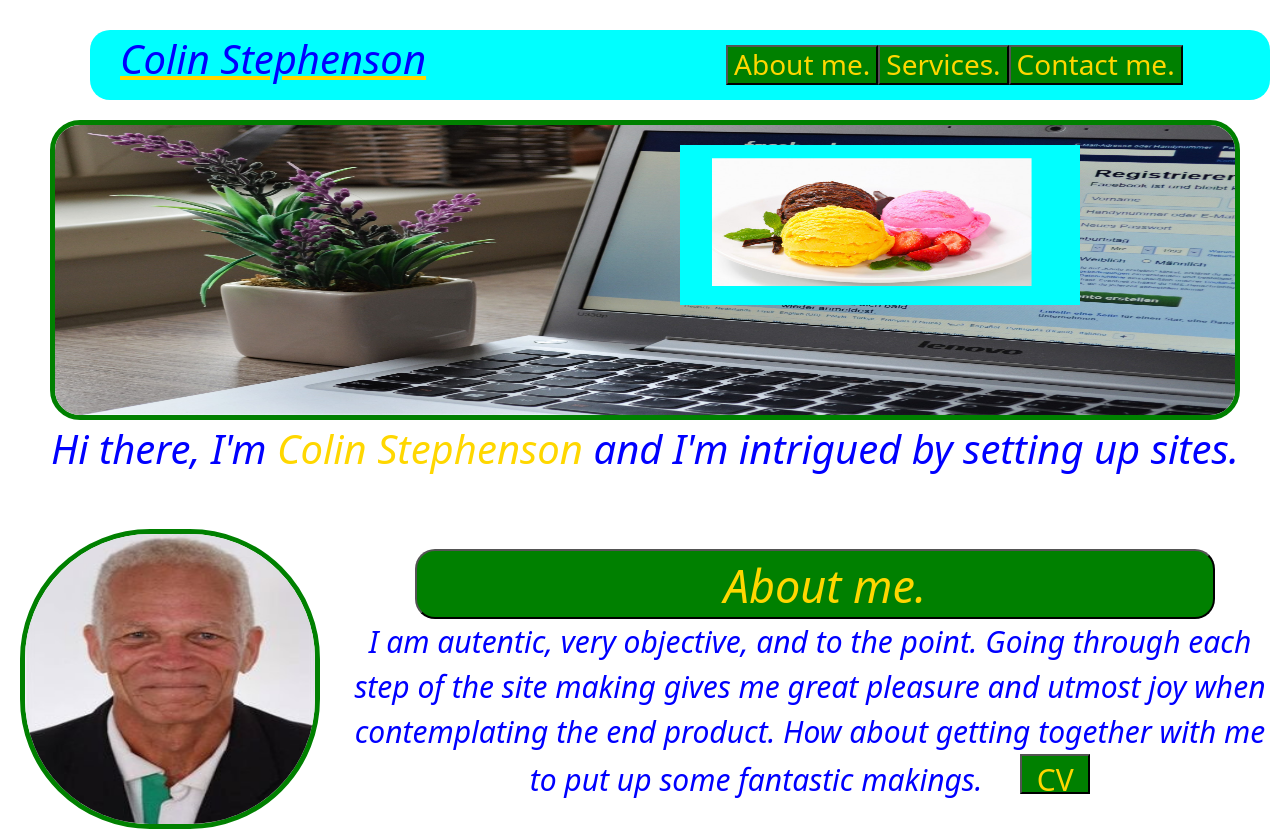
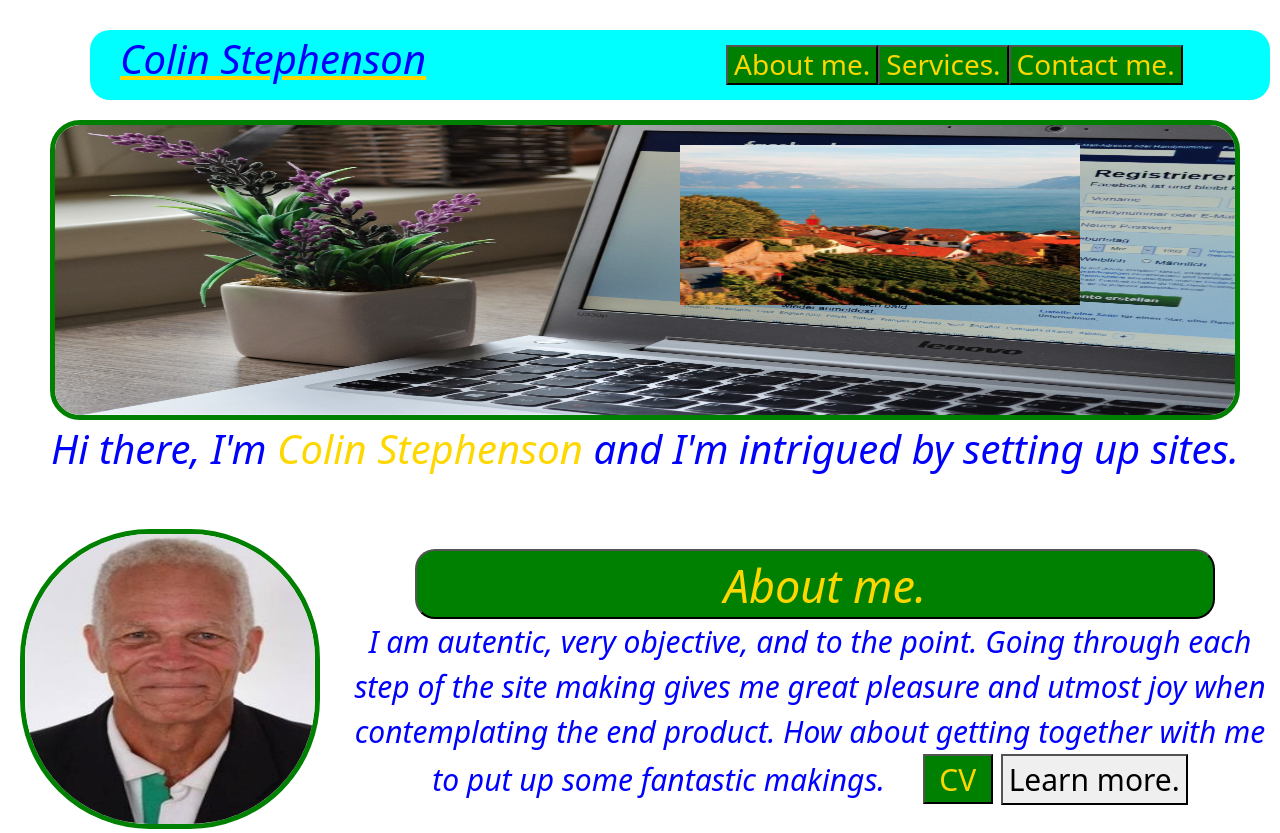
Before and after one commit to colinjeremiahbernard/new-portfolio, a plain HTML site: page index.html in a window 1280 px wide. Shown: the top 833 px of the page. Drawn offline with nearby package versions, Linux system fonts and the light colour scheme; files whose address does not match are found by name.

Commit message:
Easy going

```diff
--- a/index.html
+++ b/index.html
@@ -16,8 +16,10 @@
 </head>
 <body>
     <div class="topo">
-    <img class="beginning" src = "Computer image.jpg" alt=" ">
-    <img class="box2" src="Foodbox1.png" alt = " ">
+    <img class="beginning" src = "IMAGES/Computer image.jpg" alt=" ">
+    <img class="box2" src="IMAGES/Foodbox1.png" alt = " ">
+    <img class="box2" src = "IMAGES/girl-with-four-spoons-of-samples.jpg" alt="">
+    <img class="box2" src = "IMAGES/paisagem-3.png" alt = " "> </img.src>
 
     <h1> Hi there, I'm <span>Colin Stephenson </span>and I'm intrigued by setting up sites.</h1>
     </div> <br><br>
@@ -27,7 +29,7 @@
     </div>
     <div>
         <button class="butao butao-1"> <p class="fancy"> About me. </p> </button>
-        <p> I am autentic, very objective, and to the point. Going through each step of the site making gives me great pleasure and utmost joy when contemplating the end product. How about getting together with me to put up some fantastic makings. <button class = "serious"> CV </button> </p>
+        <p> I am autentic, very objective, and to the point. Going through each step of the site making gives me great pleasure and utmost joy when contemplating the end product. How about getting together with me to put up some fantastic makings. <button class = "serious"> CV </button> <button> Learn more.</button></p>
     </div>
     </section1> <br><br>
     <section2 id="find">
--- a/style.css
+++ b/style.css
@@ -71,12 +71,9 @@ span {
 .serious {
     background-color: green;
     width: 70px;
-    height: 40px;
+    height: 50px;
     color: gold;
-    margin-top: 0px;
     margin-left: 30px;
-    text-align: center;
-    margin-bottom: 20px;
     padding-bottom: 5px;
 }
 .serious:hover {
@@ -96,6 +93,7 @@ span {
     font-size: 30px !important;
     color: green;
 }
+
 .fine {
     text-decoration: underline gold;
 
```
Also changed, not shown: IMAGES/Computer image.jpg (renamed from Computer image.jpg), IMAGES/Foodbox1.png (renamed from Foodbox1.png), IMAGES/PHOTO AJUSTED 1.jpg (renamed from PHOTO AJUSTED 1.jpg).
